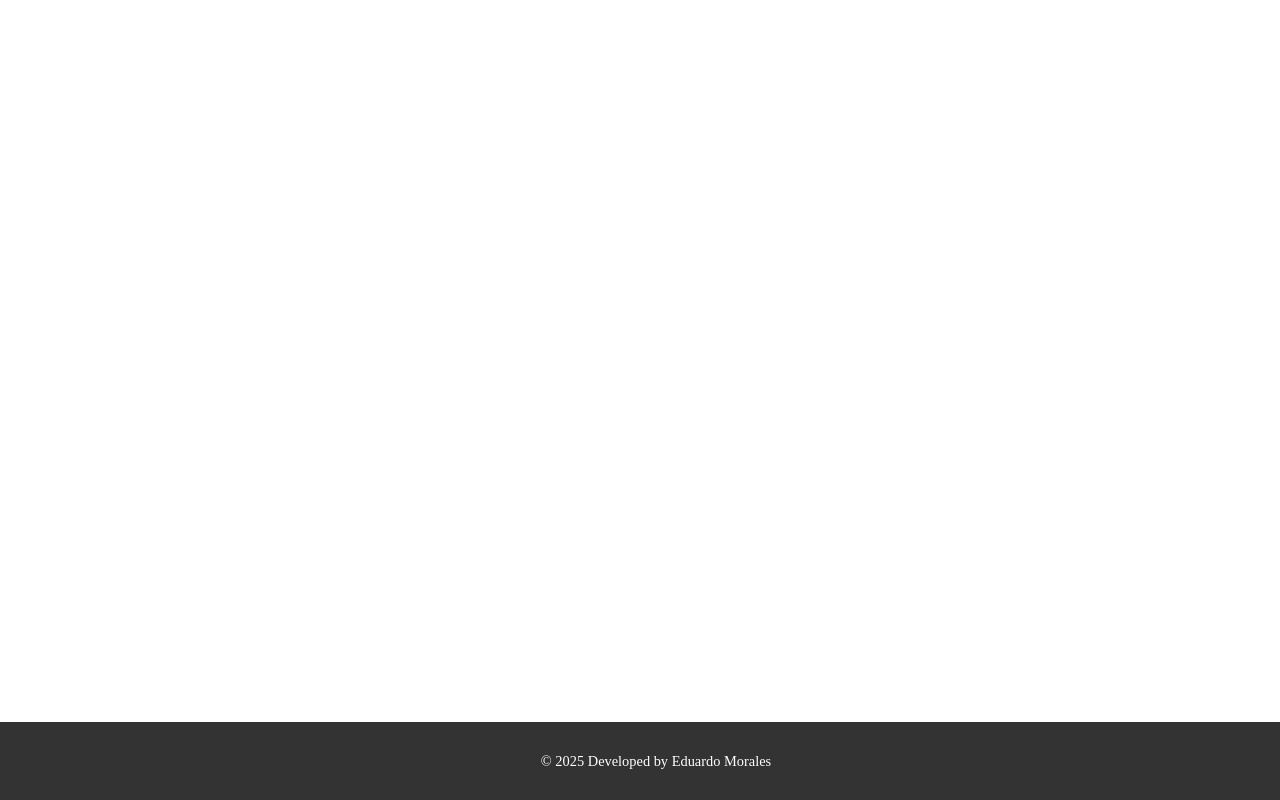
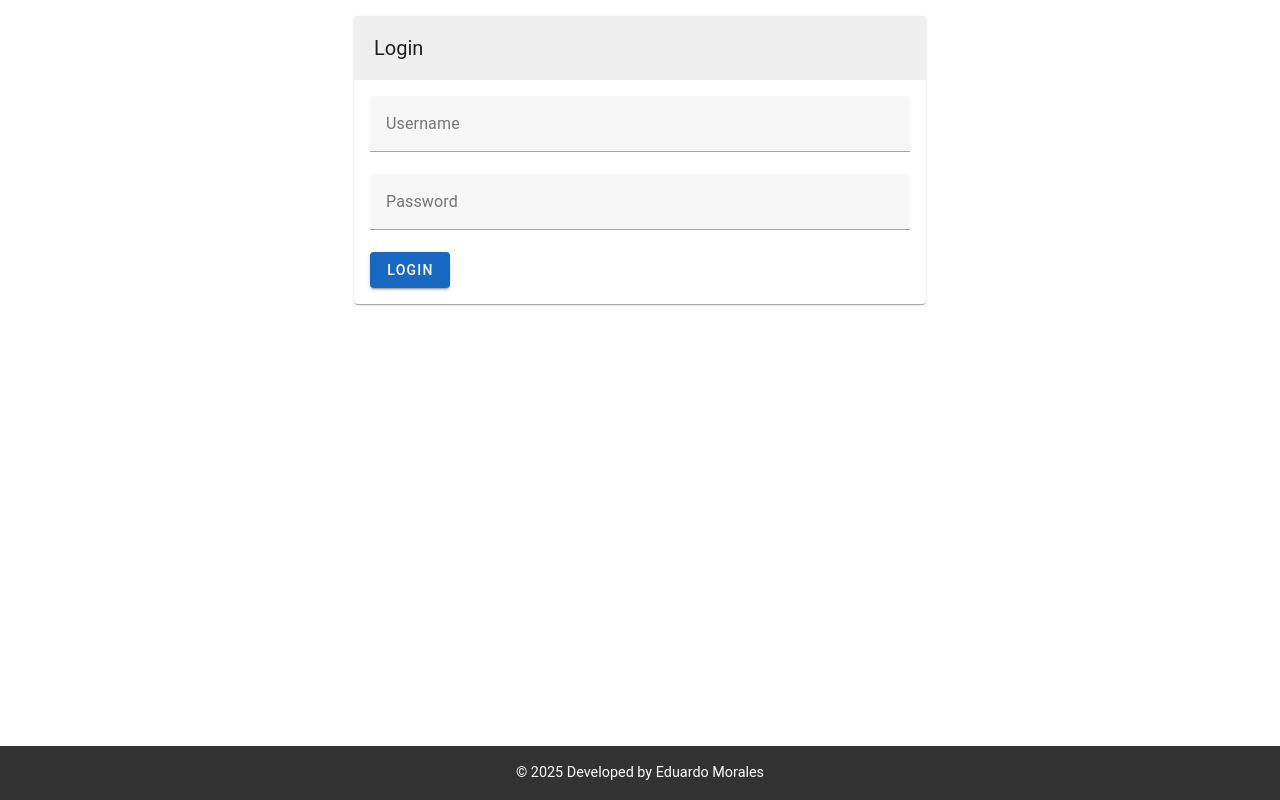
Before and after one commit to Eduardo-J-Morales/ERP-Fusion-Dashboard, a Vue app: page /login in a window 1280 px wide. Built offline with nearby package versions, Linux system fonts and the light colour scheme.

Commit message:
Updates on src/views/LoginView.vue

```diff
--- a/src/App.vue
+++ b/src/App.vue
@@ -2,6 +2,7 @@
 </script>
 
 <template>
+    <router-view></router-view>
 </template>
 
 <style scoped>
--- a/src/stores/auth.js
+++ b/src/stores/auth.js
@@ -11,6 +11,7 @@ export const useAuthStore = defineStore('auth',  {
                 username,
                 role: username === 'admin' ? 'admin' : 'manager'
             }
+            this.isAuthenticated = true
         },
         logout() {
             this.user = null
--- a/src/views/DashboardView.vue
+++ b/src/views/DashboardView.vue
@@ -1 +1,12 @@
-<template></template>
+<script setup lang="ts">
+
+</script>
+
+<template>
+    <v-card>
+
+    </v-card>
+</template>
+
+<style scoped>
+</style>
--- a/src/views/EmployeesView.vue
+++ b/src/views/EmployeesView.vue
@@ -0,0 +1,9 @@
+<script setup lang="ts">
+</script>
+
+<template>
+    <h2>hola</h2>
+</template>
+
+<style scoped>
+</style>
--- a/src/views/InventoryView.vue
+++ b/src/views/InventoryView.vue
@@ -1 +1,9 @@
-s
+<script setup lang="ts">
+</script>
+
+<template>
+    <h2>hola</h2>
+</template>
+
+<style scoped>
+</style>
--- a/src/views/LoginView.vue
+++ b/src/views/LoginView.vue
@@ -1 +1,49 @@
-<template></template>
+<script setup lang="ts">
+import { useRouter } from 'vue-router'
+import { useAuthStore } from '../stores/auth'
+import { ref } from 'vue'
+
+const username = ref('')
+const password = ref('')
+const authStore = useAuthStore()
+const router = useRouter()
+
+const handleLogin = () => {
+    authStore.login(username.value, password.value)
+    console.log('auth')
+    router.push('/dashboard')
+    console.log('push')
+}
+</script>
+<template>
+    <v-container class='fill-height'>
+        <v-row justify='center'>
+            <v-col cols='12' md='6'>
+                <v-card elevation="elevation-12">
+                    <v-toolbar>
+                        <v-toolbar-title>Login</v-toolbar-title>
+                    </v-toolbar>
+                    <v-card-text>
+                        <v-form @submit.prevent='handleLogin'>
+                            <v-text-field
+                                v-model='username'
+                                label='Username'
+                                required
+                            > </v-text-field>
+                            <v-text-field
+                                v-model='password'
+                                label='Password'
+                                required
+                            >
+                            </v-text-field>
+                            <v-btn type="submit" color='primary'>Login</v-btn>
+                        </v-form>
+                    </v-card-text>
+                </v-card>
+            </v-col>
+        </v-row>
+    </v-container>
+</template>
+
+<style scoped>
+</style>
--- a/src/views/SalesView.vue
+++ b/src/views/SalesView.vue
@@ -0,0 +1,9 @@
+<script setup lang="ts">
+</script>
+
+<template>
+    <h2>hola</h2>
+</template>
+
+<style scoped>
+</style>
```
Also changed, not shown: src/main.ts (+3 -4 lines).
